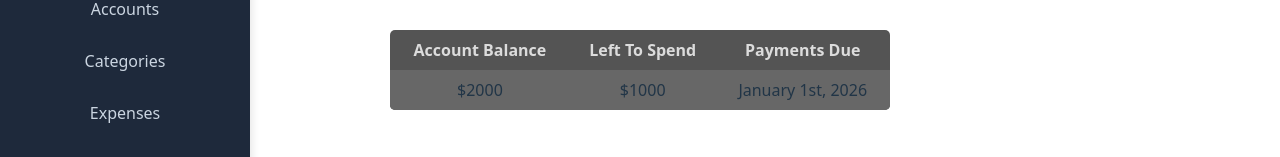
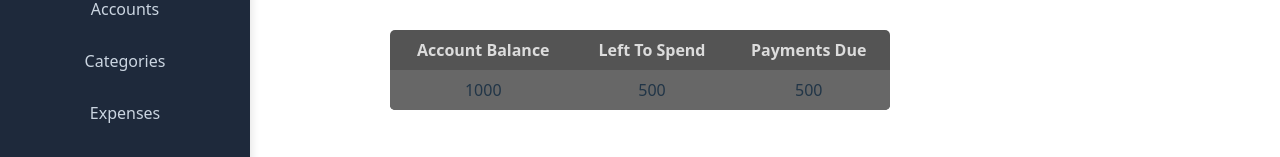
Before and after one commit to tlittletonrrc/Expense-Budget-Tracker, a React (Vite) app: page / in a window 1280 px wide. Shown: the part 208-365 px from the top of the page. Built offline with nearby package versions, Linux system fonts and the light colour scheme.

Commit message:
Updated the summary box to be dynamic.

```diff
--- a/src/Components/DashboardSummaryBox/DashboardSummaryBox.tsx
+++ b/src/Components/DashboardSummaryBox/DashboardSummaryBox.tsx
@@ -1,25 +1,25 @@
 import "./DashboardSummaryBox.css";
+
+const Summary = [
+    {name: "Account Balance", value: 1000},
+    {name: "Left To Spend", value: 500},
+    {name: "Payments Due", value: 500}
+]
 
 function DashboardSummaryBox() {
     return(
     <div className="summary-box">
         <table>
             <tr>
-                <th>Account Balance</th>
-                <th>Left To Spend</th>
-                <th>Payments Due</th>
+                {Summary.map(item => (
+                    <th key={item.name}>{item.name}</th>
+                ))}
             </tr>
 
             <tr>
-                <td>
-                    $2000
-                </td>
-                <td>
-                    $1000
-                </td>
-                <td>
-                    January 1st, 2026
-                </td>
+                {Summary.map(item => (
+                    <td key={item.name}>{item.value}</td>
+                ))}
             </tr>
         </table>
     </div>
```
